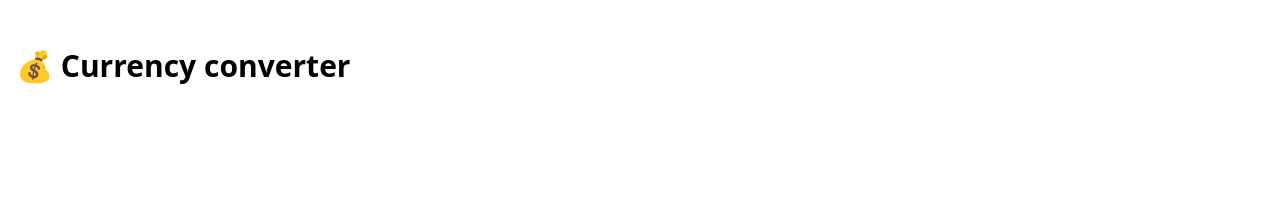
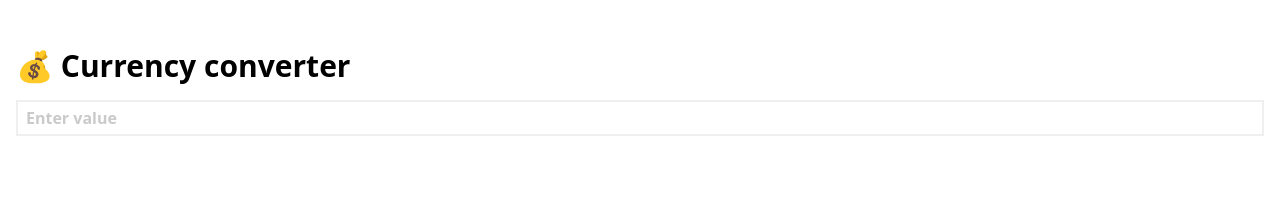
Before and after one commit to rostaklein/currency-converter, a React (Create React App) app: page / in a window 1280 px wide. Shown: the top 202 px of the page. Built offline with nearby package versions, Linux system fonts and the light colour scheme.

Commit message:
basic input component

```diff
--- a/src/App.tsx
+++ b/src/App.tsx
@@ -1,4 +1,5 @@
 import "./App.css";
+import { Input } from "./components/Input/Input";
 
 function App() {
   return (
@@ -6,6 +7,9 @@ function App() {
       <h1 className="sm:text-3xl text-xl font-bold text-center sm:text-left">
         💰 Currency converter
       </h1>
+      <div className="flex py-4">
+        <Input type={"number"} min={0} placeholder="Enter value" />
+      </div>
     </div>
   );
 }
--- /dev/null
+++ b/src/components/Input/Input.tsx
@@ -0,0 +1,34 @@
+import React from "react";
+import styled from "styled-components";
+
+type Props = {} & React.DetailedHTMLProps<
+  React.InputHTMLAttributes<HTMLInputElement>,
+  HTMLInputElement
+>;
+
+const StyledInput = styled.input`
+  font-size: 16px;
+  border: solid 2px #efefef;
+  transition: border-color 200ms;
+  padding: 4px 8px;
+  width: 100%;
+  font-weight: 600;
+
+  &:active,
+  &:focus {
+    outline: none;
+  }
+
+  &:focus {
+    border-color: #c1bdb1;
+    transition: border-color 200ms;
+  }
+
+  &::placeholder {
+    color: #cacaca;
+  }
+`;
+
+export const Input: React.FC<Props> = ({ ref, ...rest }) => {
+  return <StyledInput {...rest} />;
+};
```
